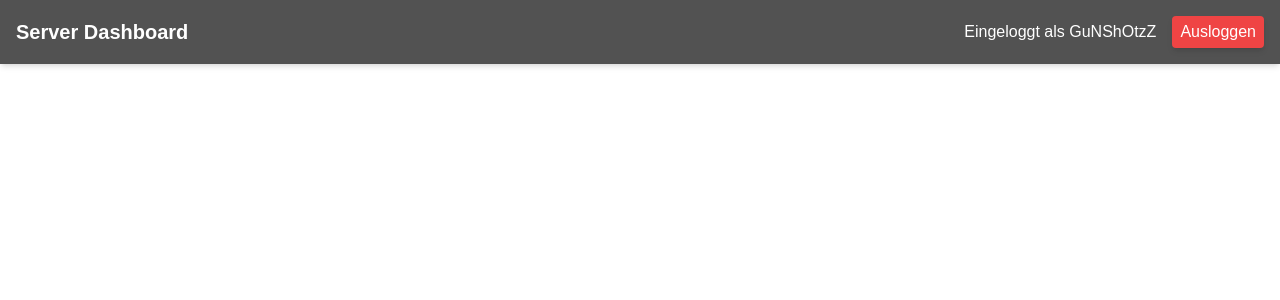
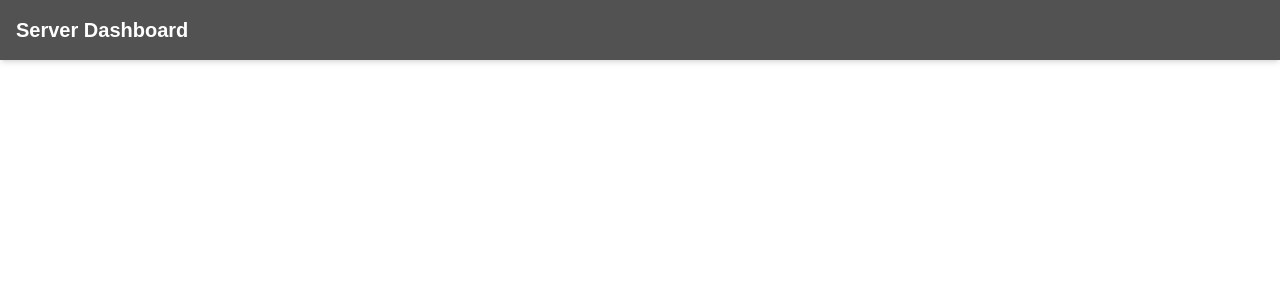
Before and after one commit to kevinldg/server-dashboard, a Next.js app: page / in a window 1280 px wide. Shown: the top 300 px of the page. Built offline with nearby package versions, Linux system fonts and the light colour scheme.

Commit message:
Deactivate AuthSection in header until real implementation

```diff
--- a/components/Header/Header.js
+++ b/components/Header/Header.js
@@ -4,7 +4,7 @@ export default function Header() {
   return (
     <header className=" bg-neutral-600 text-white shadow-md p-4 flex justify-between items-center">
       <h1 className="font-bold text-xl">Server Dashboard</h1>
-      <AuthSection />
+      {/* <AuthSection /> */}
     </header>
   );
 }
```
